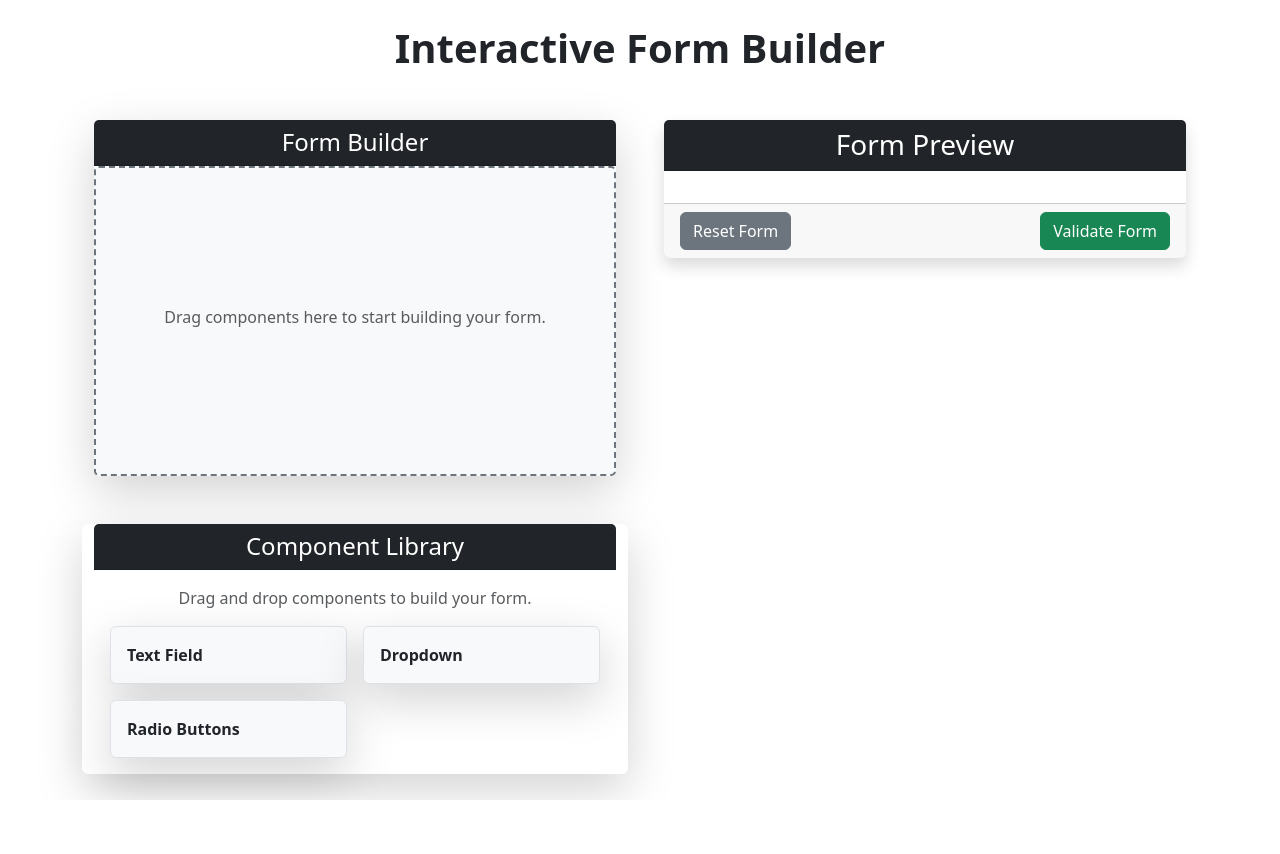
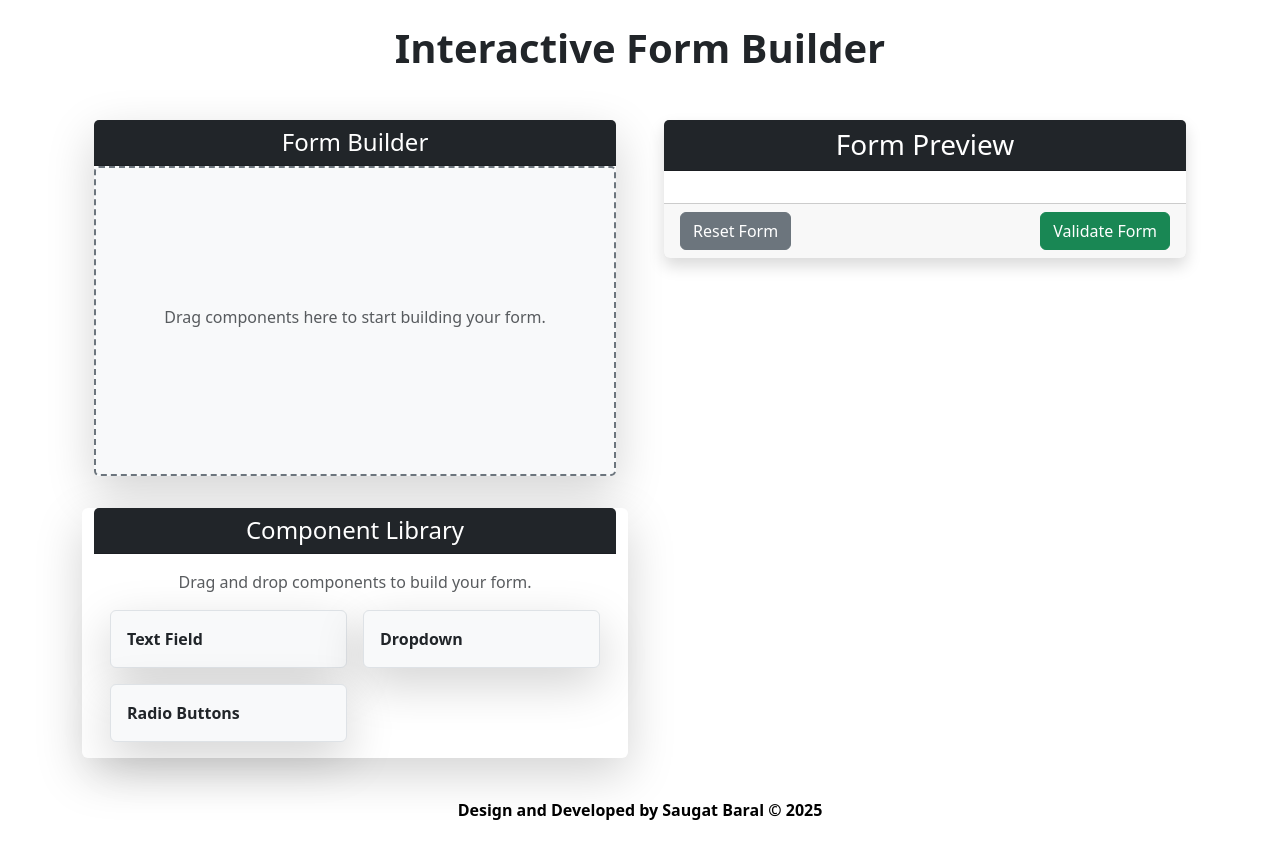
Before and after one commit to saugat21/drag-form, a React (Vite) app: page / in a window 1280 px wide. Before the commit the page ends 800 px from the top, so only its background shows below. Built offline with nearby package versions, Linux system fonts and the light colour scheme.

Commit message:
footer done

```diff
--- a/src/App.jsx
+++ b/src/App.jsx
@@ -3,6 +3,7 @@ import React, { useState} from "react";
 import "bootstrap/dist/css/bootstrap.min.css";
 import FormBuilder from './components/FormBuilder';
 import FormPreview from './components/FormPreview';
+import Footer from "./components/Footer";
 import { ToastContainer } from "react-toastify";
 
 const App = () => {
@@ -23,7 +24,7 @@ const App = () => {
          <FormPreview formComponents={formComponents} />
        </div>
      </div>
-
+     <Footer/>
      <ToastContainer position="top-right" autoClose={2000} />
    </div>
  );
--- a/src/components/Footer.jsx
+++ b/src/components/Footer.jsx
@@ -3,7 +3,7 @@ import React from 'react'
 const Footer = () => {
     const currentYear = new Date().getFullYear();
   return (
-    <footer className="footer mt-auto py-3  text-black text-center">
+    <footer className="footer mt-4 py-3 fw-bold  text-black text-center">
       <div className="container">
         <p>Design and Developed by Saugat Baral &copy; {currentYear}</p>
       </div>
--- a/src/components/FormComponentLibrary.jsx
+++ b/src/components/FormComponentLibrary.jsx
@@ -8,7 +8,7 @@ const components = [
 
 const FormComponentLibrary = ({ setSelectedComponent }) => {
  return (
-   <div className="card shadow-lg mt-4 text-center border-0">
+   <div className="card shadow-lg mt-2 text-center border-0">
      <div className="card-header bg-dark text-white">
        <h4 className="mb-0">Component Library</h4>
      </div>
```
